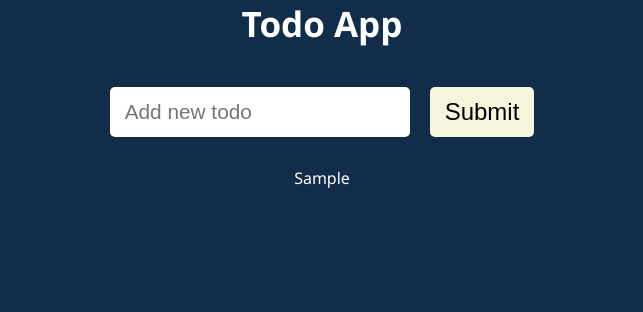
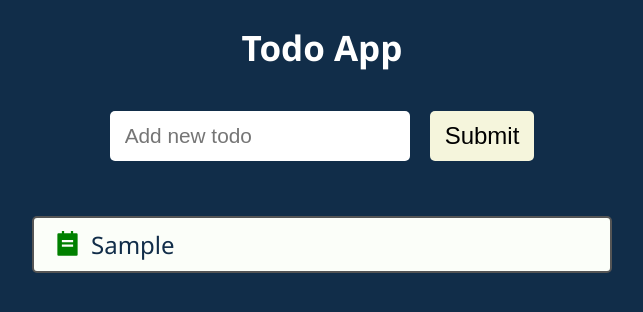
Before and after one commit to ViktorHetman/todo-list, a React (Create React App) app: page / in a window 1280 px wide. Both pictures are taken after typing "Sample" into the empty fields and a click on the button "Submit". Shown: the top 312 px of the page, without its empty margins (318-961 px from the left). Built offline with nearby package versions, Linux system fonts and the light colour scheme.

Commit message:
installing react-icons setting new icons, styles

```diff
--- a/package.json
+++ b/package.json
@@ -8,6 +8,7 @@
     "@testing-library/user-event": "^13.5.0",
     "react": "^18.2.0",
     "react-dom": "^18.2.0",
+    "react-icons": "^4.7.1",
     "react-scripts": "5.0.1",
     "web-vitals": "^2.1.4"
   },
--- a/src/App.css
+++ b/src/App.css
@@ -7,4 +7,5 @@
 h1 {
   font-size: 35px;
   margin-bottom: 40px;
+  margin-top: 24px;
 }
--- a/src/Components/Todo/Todo.js
+++ b/src/Components/Todo/Todo.js
@@ -1,9 +1,12 @@
 import React from 'react'
+import {RiTodoFill} from 'react-icons/ri'
+import styles from './Todo.module.css'
 
 function Todo({todo}) {
   return (
-    <div>
-        <div>{todo}</div>
+    <div className={styles.todo}>
+        <RiTodoFill className={styles.todoIcon}/>
+        <div className={styles.todoText}>{todo}</div>
     </div>
   )
 }
--- a/src/Components/Todo/Todo.module.css
+++ b/src/Components/Todo/Todo.module.css
@@ -0,0 +1,23 @@
+.todo {
+    display: flex;
+    align-items: center;
+    padding: 10px 20px;
+    margin: 15px 0;
+    font-size: 24px;
+    border-radius: 5px;
+    border: 2px solid #555;
+    color: #112d49;
+    background-color: #fbfef9;
+    user-select: none;
+  }
+
+  .todoText {
+    width: 100%;
+    text-align: left;
+  }
+
+  .todoIcon {
+    font-size: 29px;
+    margin-right: 10px;
+    color: green;
+  }
--- a/src/Components/TodoList/TodoList.js
+++ b/src/Components/TodoList/TodoList.js
@@ -1,12 +1,14 @@
+import React from 'react'
 import Todo from '../Todo/Todo'
-import React from 'react'
+import styles from './TodoList.module.css'
 
-function TodoList({todos}) {
+function TodoList({ todos }) {
   return (
-    <div>
-       {todos.map((todo, index) => {
-        return <Todo key={index} todo={todo}/>
-       })}
+    <div className={styles.todoListContainer}>
+        {!todos.length && <h2>Todo list is empty</h2>}
+      {todos.map((todo, index) => {
+        return <Todo key={index} todo={todo} />
+      })}
     </div>
   )
 }
--- a/src/Components/TodoList/TodoList.module.css
+++ b/src/Components/TodoList/TodoList.module.css
@@ -0,0 +1,3 @@
+.todoListContainer {
+    padding: 10px;
+}
```
Also changed, not shown: 1 other file (tests, documents, lock files or other folders).
